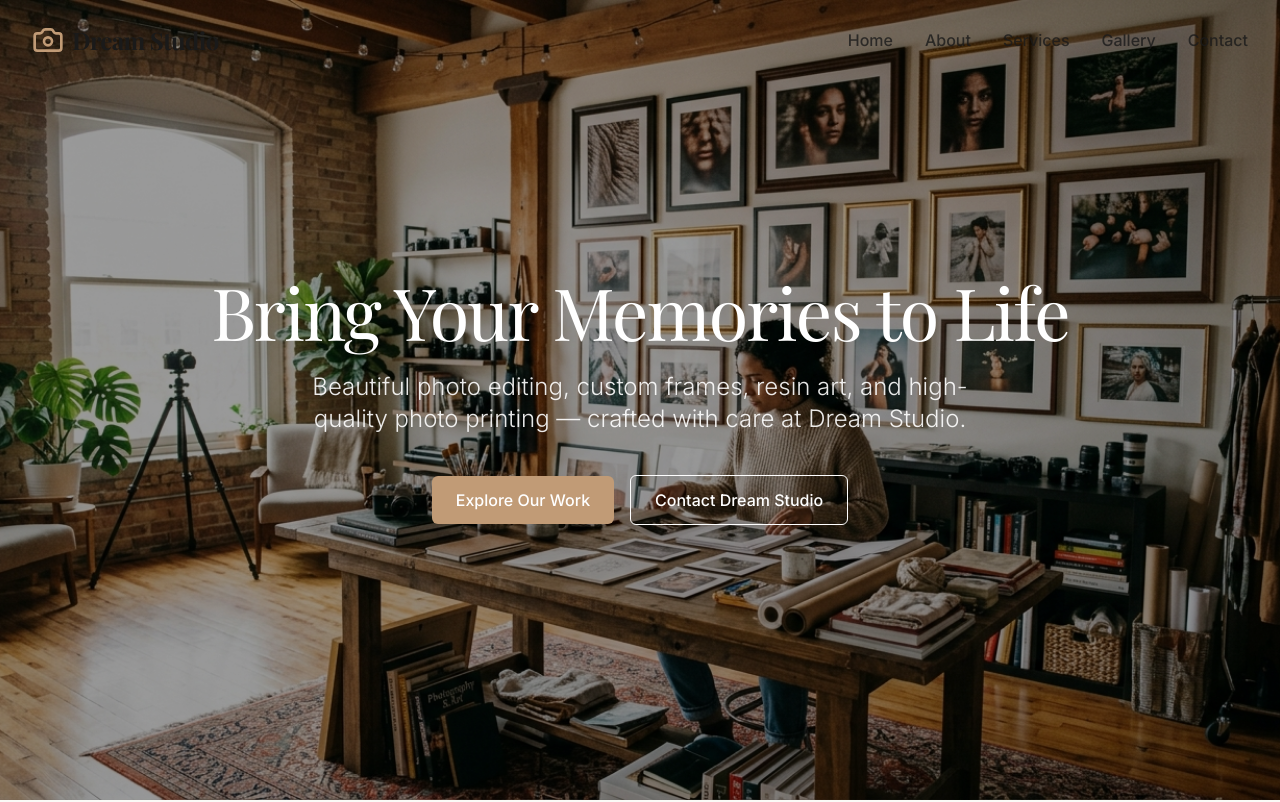
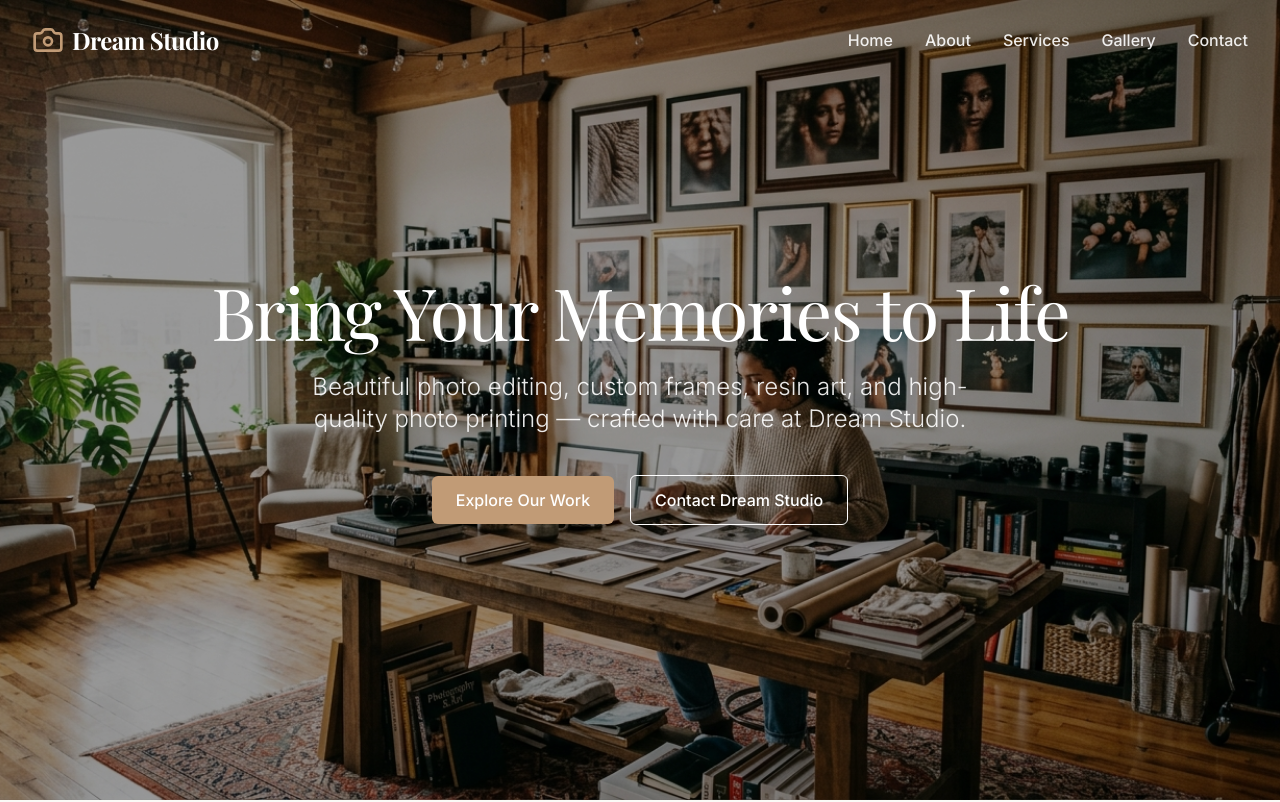
Before and after one commit to Christopher-91/Dream-Studio, a React (Vite) app: page / in a window 1280 px wide. Shown: the top 802 px of the page. Built offline with nearby package versions, Linux system fonts and the light colour scheme; a web font is replaced by a local one.

Commit message:
Altered the Nav Bar

```diff
--- a/src/components/Navbar.jsx
+++ b/src/components/Navbar.jsx
@@ -28,7 +28,7 @@ export default function Navbar() {
         <div className="flex justify-between items-center">
           <div className="flex items-center gap-2">
             <Camera className="w-8 h-8 text-accent" />
-            <span className="font-serif text-2xl font-bold text-foreground tracking-tight">Dream Studio</span>
+            <span className={`font-serif text-2xl font-bold tracking-tight transition-colors ${isScrolled ? 'text-foreground' : 'text-white'}`}>Dream Studio</span>
           </div>
 
           {/* Desktop Nav */}
@@ -37,7 +37,11 @@ export default function Navbar() {
               <a
                 key={link.name}
                 href={link.href}
-                className="text-foreground/80 hover:text-accent font-medium transition-colors"
+                className={`font-medium transition-colors ${
+                  isScrolled
+                    ? 'text-foreground/80 hover:text-accent'
+                    : 'text-white/90 hover:text-accent'
+                }`}
               >
                 {link.name}
               </a>
@@ -48,7 +52,7 @@ export default function Navbar() {
           <div className="md:hidden flex items-center">
             <button
               onClick={() => setIsOpen(!isOpen)}
-              className="text-foreground p-2"
+              className={`p-2 transition-colors ${isScrolled ? 'text-foreground' : 'text-white'}`}
               aria-label="Toggle menu"
             >
               {isOpen ? <X className="w-6 h-6" /> : <Menu className="w-6 h-6" />}
```
